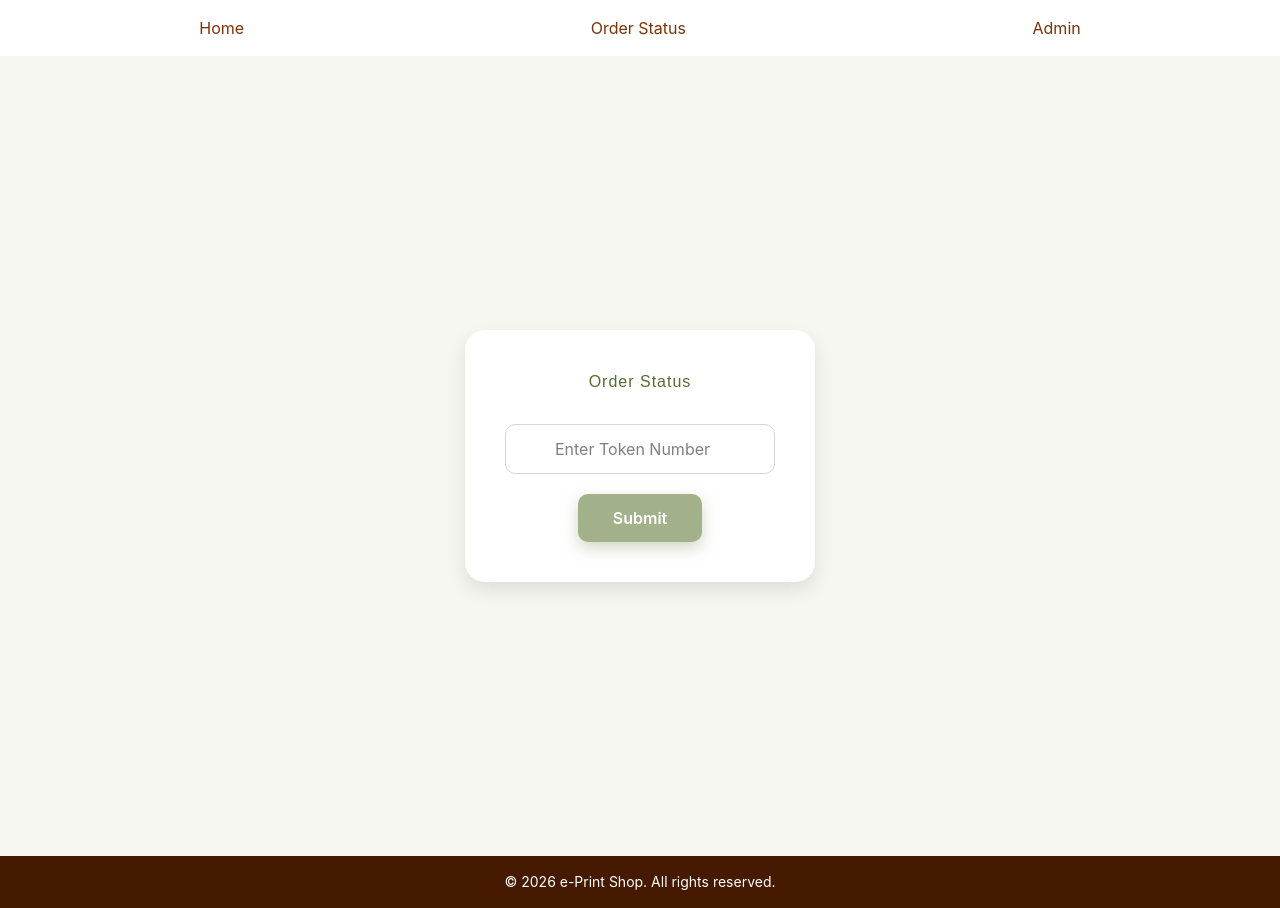
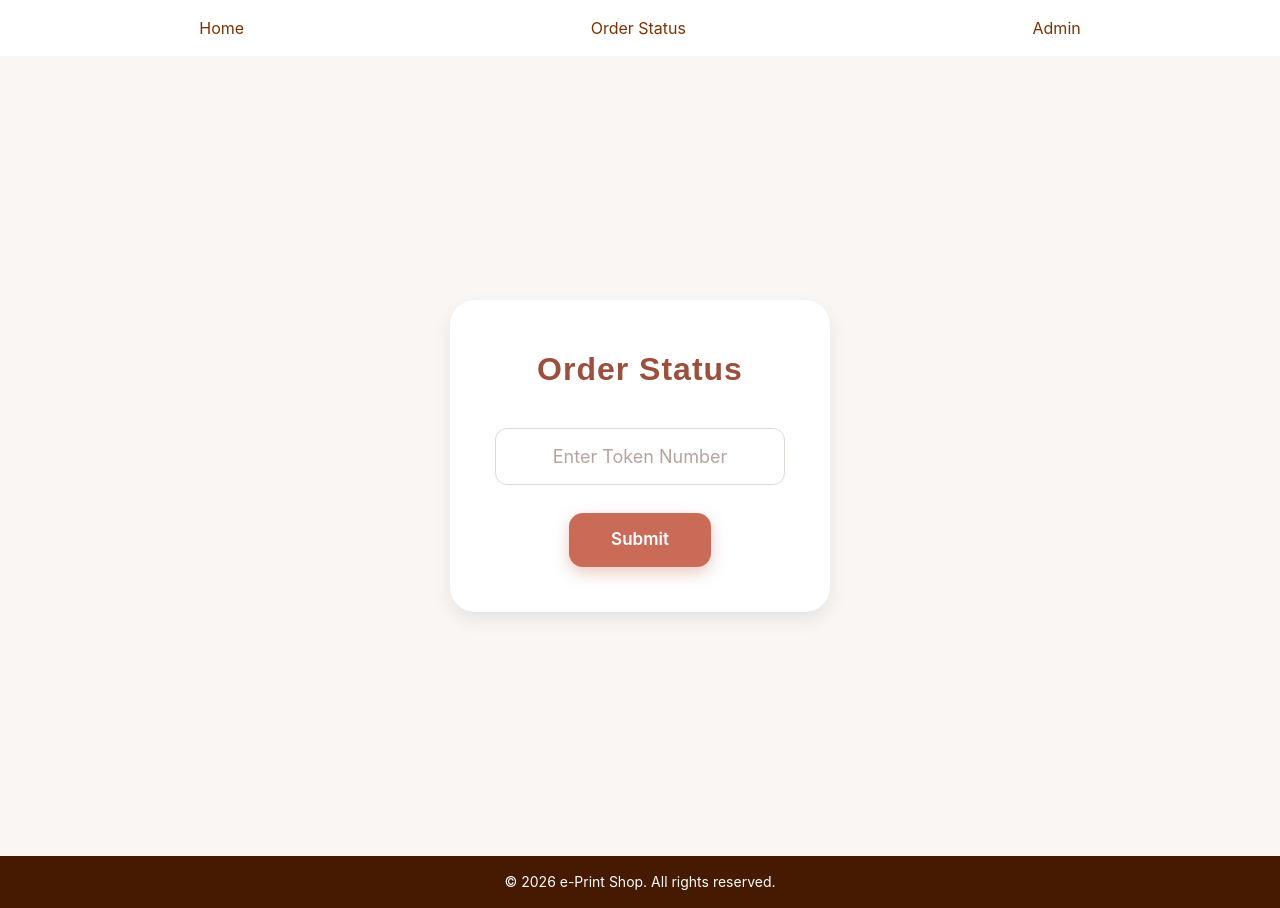
Before and after one commit to nainanijo/Internship_Project, a React (Vite) app: page /SO in a window 1280 px wide. Built offline with nearby package versions, Linux system fonts and the light colour scheme.

Commit message:
Update SO.jsx

```diff
--- a/src/Pages/SO.jsx
+++ b/src/Pages/SO.jsx
@@ -10,25 +10,27 @@ const SO = () => {
         display: "flex",
         justifyContent: "center",
         alignItems: "center",
-        backgroundColor: "#f7f7f2",
+        background: "#faf6f3",
       }}
     >
       <div
         style={{
+          width: "380px",
+          padding: "45px",
           textAlign: "center",
-          padding: "40px",
-          borderRadius: "20px",
           backgroundColor: "#ffffff",
-          boxShadow: "0 8px 20px rgba(0,0,0,0.1)",
-          width: "350px",
+          borderRadius: "25px",
+          boxShadow: "0 8px 18px rgba(0,0,0,0.08)",
         }}
       >
         <h1
           style={{
             fontFamily: "'Poppins', sans-serif",
-            color: "#556B2F",
+            color: "#9c4f3d",
+            fontWeight: "700",
+            fontSize: "32px",
+            marginBottom: "35px",
             letterSpacing: "1px",
-            marginBottom: "30px",
           }}
         >
           Order Status
@@ -41,32 +43,58 @@ const SO = () => {
           onChange={(e) => setToken(e.target.value)}
           style={{
             width: "100%",
-            padding: "12px",
-            borderRadius: "10px",
-            border: "1px solid #d6d6d6",
+            padding: "14px",
+            borderRadius: "12px",
+            border: "1px solid #e0d7d2",
             outline: "none",
-            fontSize: "16px",
+            fontSize: "18px",
             textAlign: "center",
-            marginBottom: "20px",
+            marginBottom: "28px",
+            color: "#6b4a42",
           }}
         />
 
         <button
           style={{
-            padding: "12px 35px",
+            padding: "14px 42px",
             border: "none",
-            borderRadius: "10px",
+            borderRadius: "14px",
             cursor: "pointer",
-            fontSize: "16px",
+            fontSize: "17px",
             fontWeight: "600",
-            backgroundColor: "#a3b18a",
+            backgroundColor: "#c96b57",
             color: "white",
-            boxShadow: "0 6px 15px rgba(163,177,138,0.5)",
-            transition: "0.3s",
+            boxShadow: "0 6px 16px rgba(201,107,87,0.35)",
+            transition: "all 0.2s ease",
+          }}
+          onMouseDown={(e) => {
+            e.target.style.transform = "translateY(2px)";
+            e.target.style.boxShadow =
+              "0 3px 8px rgba(201,107,87,0.45)";
+          }}
+          onMouseUp={(e) => {
+            e.target.style.transform = "translateY(0)";
+            e.target.style.boxShadow =
+              "0 6px 16px rgba(201,107,87,0.35)";
           }}
         >
           Submit
         </button>
+
+        <style>
+          {`
+            input::-webkit-outer-spin-button,
+            input::-webkit-inner-spin-button {
+              -webkit-appearance: none;
+              margin: 0;
+            }
+
+            input[type=number] {
+              -moz-appearance: textfield;
+            }
+          `}
+        </style>
+
       </div>
     </div>
   );
```
